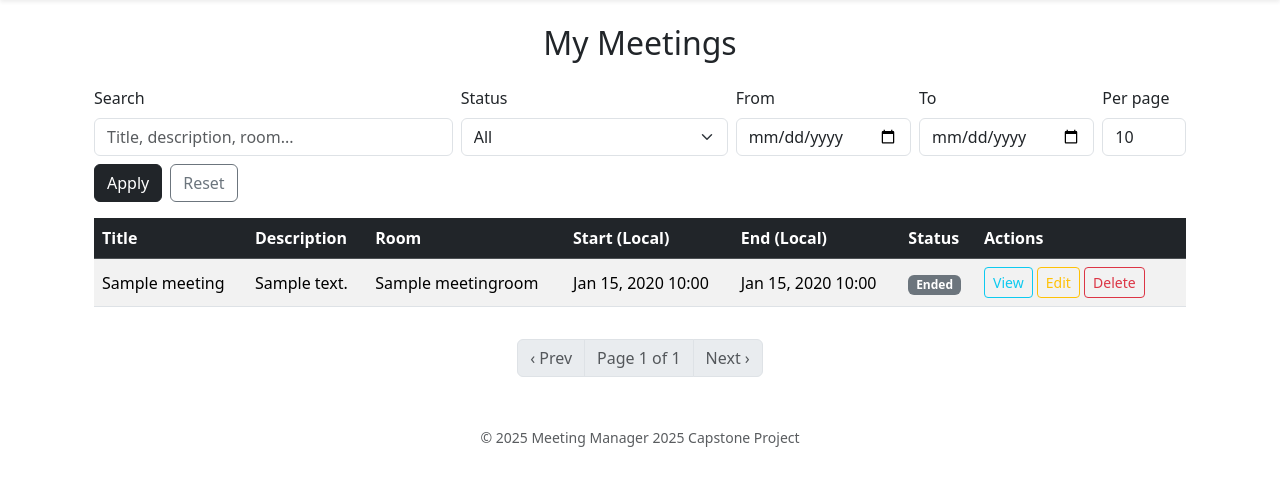
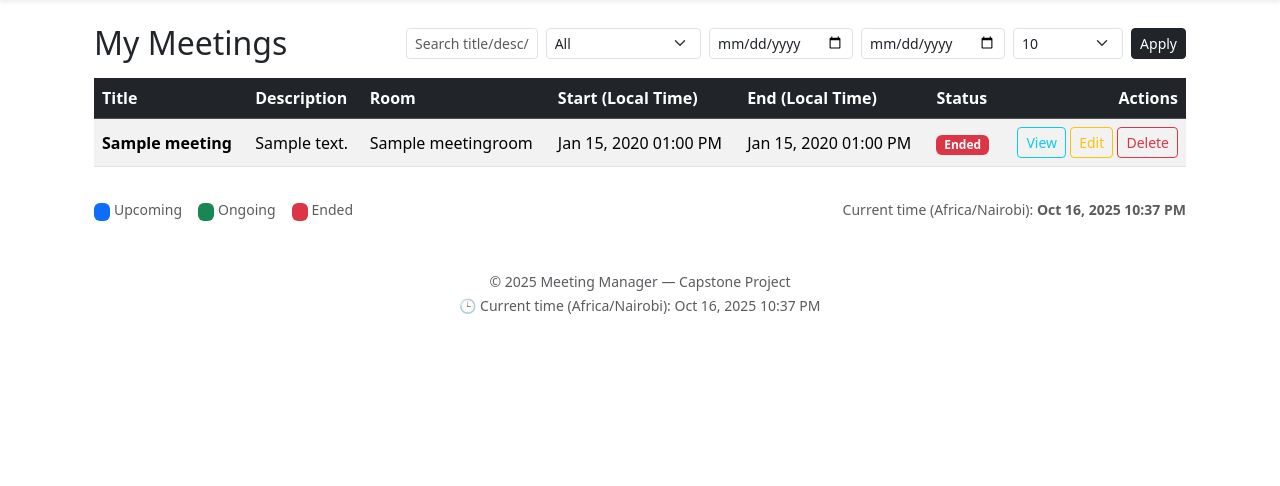
Before and after one commit to MukoyaKuya/meeting_manager, a Django app: page /meetings/ in a window 1280 px wide. Shown: the part 56-542 px from the top of the page. Run offline with Django 5.2, Linux system fonts and the light colour scheme; a user stored in the database is signed in; tables that the repository leaves empty hold one stand-in row (values such as "Sample post").

Commit message:
Modifed views, models and meetings html to help with date

```diff
--- a/meetings/templates/base.html
+++ b/meetings/templates/base.html
@@ -1,3 +1,5 @@
+{% load static tz %}
+{% timezone "Africa/Nairobi" %}
 <!DOCTYPE html>
 <html lang="en">
 <head>
@@ -66,10 +68,17 @@
         {% block content %}{% endblock %}
     </main>
 
+    <!-- Footer -->
     <footer class="text-center text-muted mt-5 mb-3">
-        <small>&copy; {{ now|date:"Y" }} Meeting Manager 2025 Capstone Project</small>
+        <div>
+            <small>&copy; {{ now|date:"Y" }} Meeting Manager — Capstone Project</small><br>
+            <small>
+                🕒 Current time (Africa/Nairobi): {% now "M d, Y h:i A" %}
+            </small>
+        </div>
     </footer>
 
     <script src="https://cdn.jsdelivr.net/npm/bootstrap@5.3.3/dist/js/bootstrap.bundle.min.js"></script>
 </body>
 </html>
+{% endtimezone %}
--- a/meetings/templates/meetings/meeting_list.html
+++ b/meetings/templates/meetings/meeting_list.html
@@ -3,40 +3,29 @@
 
 {% block content %}
 <div class="container mt-4">
-  <h2 class="mb-4 text-center">My Meetings</h2>
+  <div class="d-flex align-items-center justify-content-between mb-3">
+    <h2 class="mb-0">My Meetings</h2>
 
-  <!-- Filters / Search -->
-  <form method="get" class="row g-2 align-items-end mb-3">
-    <div class="col-md-4">
-      <label class="form-label">Search</label>
-      <input type="text" name="q" value="{{ q }}" class="form-control" placeholder="Title, description, room...">
-    </div>
-    <div class="col-md-3">
-      <label class="form-label">Status</label>
-      <select name="status" class="form-select">
+    <!-- Search & Filters -->
+    <form class="d-flex gap-2" method="get" action="">
+      <input type="text" name="q" class="form-control form-control-sm" placeholder="Search title/desc/room"
+             value="{{ q|default:'' }}">
+      <select name="status" class="form-select form-select-sm" style="max-width: 160px">
         <option value="all" {% if status == 'all' %}selected{% endif %}>All</option>
         <option value="upcoming" {% if status == 'upcoming' %}selected{% endif %}>Upcoming</option>
         <option value="ongoing" {% if status == 'ongoing' %}selected{% endif %}>Ongoing</option>
         <option value="ended" {% if status == 'ended' %}selected{% endif %}>Ended</option>
       </select>
+      <input type="date" name="date_from" class="form-control form-control-sm" value="{{ date_from }}">
+      <input type="date" name="date_to" class="form-control form-control-sm" value="{{ date_to }}">
+      <select name="per_page" class="form-select form-select-sm" style="max-width: 110px">
+        <option value="5"  {% if per_page == 5 %}selected{% endif %}>5</option>
+        <option value="10" {% if per_page == 10 %}selected{% endif %}>10</option>
+        <option value="20" {% if per_page == 20 %}selected{% endif %}>20</option>
+      </select>
+      <button class="btn btn-sm btn-dark" type="submit">Apply</button>
+    </form>
   </div>
-    <div class="col-md-2">
-      <label class="form-label">From</label>
-      <input type="date" name="date_from" value="{{ date_from }}" class="form-control">
-    </div>
-    <div class="col-md-2">
-      <label class="form-label">To</label>
-      <input type="date" name="date_to" value="{{ date_to }}" class="form-control">
-    </div>
-    <div class="col-md-1">
-      <label class="form-label">Per page</label>
-      <input type="number" min="1" name="per_page" value="{{ per_page }}" class="form-control">
-    </div>
-    <div class="col-12 d-flex gap-2">
-      <button class="btn btn-dark">Apply</button>
-      <a href="{% url 'meeting_list' %}" class="btn btn-outline-secondary">Reset</a>
-    </div>
-  </form>
 
   {% if meetings %}
   <div class="table-responsive">
@@ -46,30 +35,36 @@
           <th>Title</th>
           <th>Description</th>
           <th>Room</th>
-            <th>Start (Local)</th>
-            <th>End (Local)</th>
+          <th>Start (Local Time)</th>
+          <th>End (Local Time)</th>
           <th>Status</th>
-            <th style="width: 210px;">Actions</th>
+          <th class="text-end">Actions</th>
         </tr>
       </thead>
+
+      {% timezone "Africa/Nairobi" %}
       <tbody>
         {% for meeting in meetings %}
         <tr>
-            <td>{{ meeting.title }}</td>
+          <td class="fw-semibold">{{ meeting.title }}</td>
           <td>{{ meeting.description|default:"—"|truncatewords:12 }}</td>
           <td>{{ meeting.room.name|default:"—" }}</td>
-            <td>{{ meeting.start_time|localtime|date:"M d, Y H:i" }}</td>
-            <td>{{ meeting.end_time|localtime|date:"M d, Y H:i" }}</td>
+
+          <!-- 12-hour format with AM/PM -->
+          <td>{{ meeting.start_time|localtime|date:"M d, Y h:i A" }}</td>
+          <td>{{ meeting.end_time|localtime|date:"M d, Y h:i A" }}</td>
+
           <td>
             {% if meeting.start_time <= now and meeting.end_time >= now %}
               <span class="badge bg-success">Ongoing</span>
             {% elif meeting.start_time > now %}
               <span class="badge bg-primary">Upcoming</span>
             {% else %}
-                <span class="badge bg-secondary">Ended</span>
+              <span class="badge bg-danger">Ended</span>
             {% endif %}
           </td>
-            <td>
+
+          <td class="text-end">
             <a href="{% url 'meeting_detail' meeting.id %}" class="btn btn-sm btn-outline-info">View</a>
             <a href="{% url 'edit_meeting' meeting.id %}" class="btn btn-sm btn-outline-warning">Edit</a>
             <form action="{% url 'delete_meeting' meeting.id %}" method="post" class="d-inline">
@@ -83,12 +78,14 @@
         </tr>
         {% endfor %}
       </tbody>
+      {% endtimezone %}
     </table>
   </div>
 
   <!-- Pagination -->
-    <nav aria-label="Meetings pagination" class="mt-3">
-      <ul class="pagination justify-content-center">
+  {% if page_obj.has_other_pages %}
+  <nav class="mt-3">
+    <ul class="pagination pagination-sm">
       {% if page_obj.has_previous %}
         <li class="page-item">
           <a class="page-link"
@@ -116,10 +113,23 @@
       {% endif %}
     </ul>
   </nav>
+  {% endif %}
+
   {% else %}
-    <div class="alert alert-info text-center shadow-sm">
-      No meetings found. <a href="{% url 'create_meeting' %}" class="alert-link">Create one now</a>.
+    <div class="alert alert-info shadow-sm text-center">
+      No meetings found. <a href="{% url 'create_meeting' %}" class="alert-link">Create one</a>.
     </div>
   {% endif %}
+
+  <!-- Legend + Local Time -->
+  <div class="d-flex align-items-center gap-3 text-muted small mt-3">
+    <div><span class="badge bg-primary">&nbsp;</span> Upcoming</div>
+    <div><span class="badge bg-success">&nbsp;</span> Ongoing</div>
+    <div><span class="badge bg-danger">&nbsp;</span> Ended</div>
+    <div class="ms-auto">
+      Current time (Africa/Nairobi):
+      <strong>{% now "M d, Y h:i A" %}</strong>
+    </div>
+  </div>
 </div>
 {% endblock %}
--- a/meetings/views.py
+++ b/meetings/views.py
@@ -7,15 +7,19 @@ from django.contrib.auth import login
 from django.utils import timezone
 from django.core.paginator import Paginator
 from django.db.models import Q
+from zoneinfo import ZoneInfo
 
 from .forms import MeetingForm
 from .models import Meeting
 
+# Define the Nairobi timezone
+NAIROBI_TZ = ZoneInfo("Africa/Nairobi")
 
-# Home Page: simple dashboard counts
+
+# 🏠 Home Page — Dashboard summary
 @login_required
 def home(request):
-    now = timezone.localtime()
+    now = timezone.now().astimezone(NAIROBI_TZ)
     qs = Meeting.objects.filter(organizer=request.user)
 
     total_meetings = qs.count()
@@ -33,7 +37,7 @@ def home(request):
     return render(request, "meetings/home.html", context)
 
 
-# Create Meeting
+# ➕ Create Meeting
 @login_required
 def create_meeting(request):
     if request.method == "POST":
@@ -42,40 +46,37 @@ def create_meeting(request):
             meeting = form.save(commit=False)
             meeting.organizer = request.user
             meeting.save()
-            messages.success(request, "Meeting created successfully!")
+            messages.success(request, "✅ Meeting created successfully!")
             return redirect("meeting_list")
-        messages.error(request, "Please correct the errors below.")
+        messages.error(request, "⚠️ Please correct the errors below.")
     else:
         form = MeetingForm()
     return render(request, "meetings/create_meeting.html", {"form": form})
 
 
-# Meeting List with Search + Filters + Pagination
+# 📋 Meeting List with Search + Filter + Pagination
 @login_required
 def meeting_list(request):
     """
-    Query params supported:
-      - q: search in title/description/room name
-      - status: upcoming|ongoing|ended|all (default: all)
-      - date_from: YYYY-MM-DD
-      - date_to: YYYY-MM-DD
-      - page: pagination page number
-      - per_page: items per page (default: 10)
+    Supports filters:
+      - q: search by title, description, or room
+      - status: upcoming|ongoing|ended|all
+      - date_from / date_to
+      - per_page (default 10)
     """
-    now = timezone.localtime()
+    now = timezone.now().astimezone(NAIROBI_TZ)
     qs = Meeting.objects.filter(organizer=request.user).order_by("-start_time")
 
-    # --- Search ---
+    # 🔍 Search
     q = (request.GET.get("q") or "").strip()
     if q:
-        # Use Q lookups; guard for room relationship by name if present
         qs = qs.filter(
             Q(title__icontains=q)
             | Q(description__icontains=q)
-            | Q(room__name__icontains=q)  # safe even if room is nullable
+            | Q(room__name__icontains=q)
         )
 
-    # --- Status filter ---
+    # ⚙️ Status Filter
     status = (request.GET.get("status") or "all").lower()
     if status == "upcoming":
         qs = qs.filter(start_time__gt=now)
@@ -83,18 +84,16 @@ def meeting_list(request):
         qs = qs.filter(start_time__lte=now, end_time__gte=now)
     elif status == "ended":
         qs = qs.filter(end_time__lt=now)
-    # else: "all" → no extra filter
 
-    # --- Date range filters (optional) ---
+    # 📆 Date Range Filters
     date_from = request.GET.get("date_from")
     date_to = request.GET.get("date_to")
-    # We only filter on the date component of start_time if provided
     if date_from:
         qs = qs.filter(start_time__date__gte=date_from)
     if date_to:
         qs = qs.filter(start_time__date__lte=date_to)
 
-    # --- Pagination ---
+    # 📑 Pagination
     try:
         per_page = int(request.GET.get("per_page", 10))
         if per_page <= 0:
@@ -111,7 +110,6 @@ def meeting_list(request):
         "page_obj": page_obj,
         "paginator": paginator,
         "now": now,
-        # keep current filters in the template (for form repopulation + pagination links)
         "q": q,
         "status": status,
         "date_from": date_from or "",
@@ -121,7 +119,7 @@ def meeting_list(request):
     return render(request, "meetings/meeting_list.html", context)
 
 
-# Meeting Details
+# 📄 Meeting Details
 @login_required
 def meeting_detail(request, meeting_id):
     meeting = get_object_or_404(Meeting, id=meeting_id, organizer=request.user)
@@ -137,7 +135,7 @@ def edit_meeting(request, meeting_id):
         form = MeetingForm(request.POST, instance=meeting)
         if form.is_valid():
             form.save()
-            messages.success(request, "Meeting updated.")
+            messages.success(request, "Meeting updated successfully.")
             return redirect("meeting_detail", meeting_id=meeting.id)
         messages.error(request, "Please correct the errors below.")
     else:
@@ -148,13 +146,13 @@ def edit_meeting(request, meeting_id):
     )
 
 
-# Delete Meeting (POST)
+# 🗑️ Delete Meeting
 @login_required
 def delete_meeting(request, meeting_id):
     meeting = get_object_or_404(Meeting, id=meeting_id, organizer=request.user)
     if request.method == "POST":
         meeting.delete()
-        messages.warning(request, "Meeting deleted.")
+        messages.warning(request, "Meeting deleted successfully.")
         return redirect("meeting_list")
     return render(
         request, "meetings/meeting_confirm_delete.html", {"meeting": meeting}
@@ -168,7 +166,7 @@ def signup_view(request):
         if form.is_valid():
             user = form.save()
             login(request, user)
-            messages.success(request, "Account created. Welcome!")
+            messages.success(request, "🎉 Account created successfully. Welcome!")
             return redirect("home")
         messages.error(request, "Please correct the errors below.")
     else:
```
Also changed, not shown: meeting_manager/settings.py (+27 -49 lines), meetings/forms.py (+34 -3 lines), meetings/templates/meetings/create_meeting.html (+72 -7 lines). Lines whose indentation alone changed are shown as unchanged.
